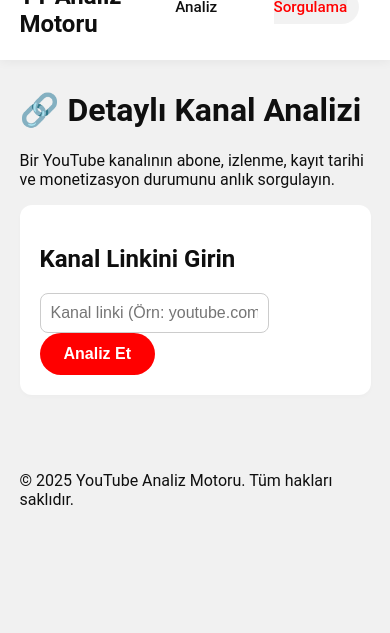
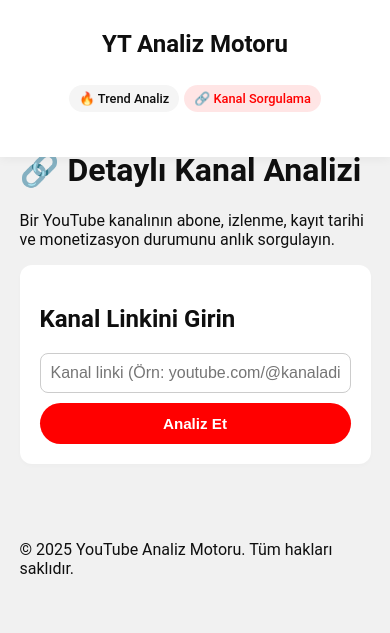
Before and after one commit to 2psgmvs86m-a11y/youtube-trend-analiz, a Flask app: page /static/channel_query.html in a window 390 px wide. Shown: the top 633 px of the page. Run offline with Flask 3, Linux system fonts and the light colour scheme.

Commit message:
Update styles.css

```diff
--- a/static/styles.css
+++ b/static/styles.css
@@ -11,26 +11,26 @@ body {
     font-family: 'Roboto', 'Poppins', sans-serif;
     background-color: #f1f1f1;
     margin: 0;
-    padding-top: 70px;
+    padding-top: 80px; /* Menü payı */
     color: var(--dark);
 }
 
-/* Menü */
+/* --- MENÜ (NAVBAR) --- */
 nav {
     background: white;
-    height: 60px;
     position: fixed;
     top: 0;
     width: 100%;
     z-index: 999;
     box-shadow: 0 2px 10px rgba(0,0,0,0.05);
-    display: flex;
-    align-items: center;
+    padding: 10px 0;
+    transition: all 0.3s ease;
 }
 
 nav .container {
     display: flex;
     justify-content: space-between;
+    align-items: center;
     width: 90%;
     max-width: 1200px;
     margin: 0 auto;
@@ -39,33 +39,35 @@ nav .container {
 nav .logo {
     font-weight: 800;
     font-size: 1.2rem;
-    display: flex;
-    align-items: center;
-    gap: 10px;
+    color: var(--dark);
+    white-space: nowrap; /* Logonun kırılmasını engelle */
 }
 
 nav ul {
     display: flex;
     list-style: none;
-    gap: 20px;
+    gap: 15px;
+    margin: 0;
+    padding: 0;
 }
 
 nav a {
     text-decoration: none;
     color: var(--dark);
     font-weight: 500;
-    font-size: 0.95rem;
+    font-size: 0.9rem;
     padding: 8px 12px;
     border-radius: 20px;
     transition: 0.3s;
+    white-space: nowrap; /* Link metinlerinin kırılmasını engelle */
 }
 
 nav a:hover, nav a.active {
-    background-color: rgba(0,0,0,0.05);
+    background-color: rgba(255, 0, 0, 0.1);
     color: var(--primary);
 }
 
-/* Genel Yapı */
+/* --- GENEL YAPI --- */
 .container {
     width: 90%;
     max-width: 1200px;
@@ -145,31 +150,75 @@ button {
     border-radius: 24px;
     font-weight: 600;
     cursor: pointer;
-    font-size: 1rem;
+    font-size: 0.95rem;
+    width: auto;
 }
 
-button:hover {
-    background: #cc0000;
-}
-
+/* Form Elemanları */
 input, select {
-    padding: 12px;
+    padding: 10px;
     border-radius: 8px;
     border: 1px solid #ddd;
     font-size: 1rem;
-    outline: none;
+    width: 100%; /* Mobilde tam genişlik */
+    box-sizing: border-box; /* Padding taşmasını engelle */
+    margin-bottom: 10px;
 }
 
-/* Etiketler (Tags) */
+/* Etiketler */
 .tag-cloud {
     display: flex;
     flex-wrap: wrap;
-    gap: 10px;
+    gap: 8px;
 }
 .tag {
     background: #eee;
-    padding: 5px 10px;
-    border-radius: 15px;
-    font-size: 0.8rem;
-    color: #333;
+    padding: 4px 8px;
+    border-radius: 12px;
+    font-size: 0.75rem;
 }
+
+/* =========================================
+   MOBİL İÇİN ÖZEL AYARLAR (FIX BURADA)
+   ========================================= */
+@media (max-width: 768px) {
+    /* 1. Menüyü alt alta al */
+    nav .container {
+        flex-direction: column;
+        gap: 10px;
+    }
+
+    /* 2. Linkleri küçült ve ortala */
+    nav ul {
+        gap: 5px;
+        flex-wrap: wrap; /* Sığmazsa alt satıra geçsin */
+        justify-content: center;
+    }
+
+    nav a {
+        font-size: 0.8rem; /* Yazı boyutunu küçült */
+        padding: 6px 10px;
+        background-color: #f5f5f5; /* Mobilde buton gibi görünsün */
+    }
+
+    /* 3. Sayfa içeriğini menünün altından kurtar */
+    body {
+        padding-top: 130px; /* Menü uzadığı için boşluğu artır */
+    }
+
+    /* 4. Başlıkları küçült */
+    .hero-section h1 {
+        font-size: 1.6rem; /* "YouTube Stratejinizi..." yazısı sığsın */
+    }
+
+    /* 5. Butonları tam genişlik yap */
+    button {
+        width: 100%;
+        display: block;
+    }
+
+    /* 6. Kart gridlerini tek sütun yap */
+    .grid-view {
+        grid-template-columns: 1fr; /* Tek sütun */
+    }
+}
```
Also changed, not shown: other parts of static/styles.css (+20 -17 lines).
